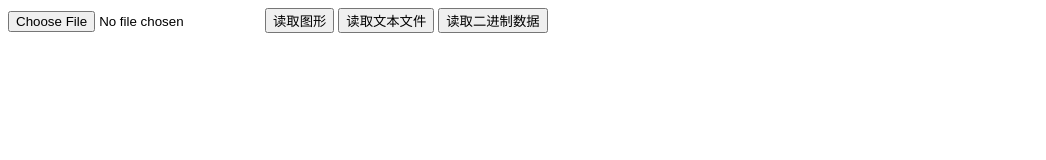
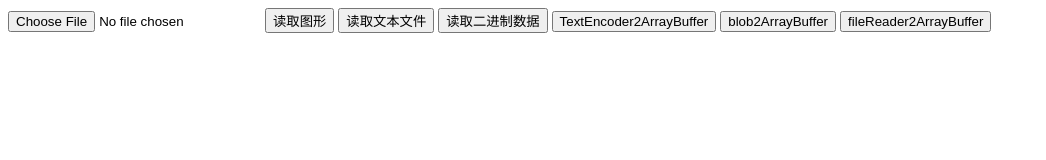
Before and after one commit to SmallTeddyTools/file-preview-js, a website: page index.html in a window 1280 px wide. Shown: the whole page, without its empty margins (0-1046 px from the left). Drawn offline with Linux system fonts and the light colour scheme.

Commit message:
fix: index html

```diff
--- a/index.html
+++ b/index.html
@@ -14,6 +14,9 @@
     <input type="button" value="读取图形" onclick="readAsDataURL()">
     <input type="button" value="读取文本文件" onclick="readAsText()">
     <input type="button" value="读取二进制数据" onclick="readAsBinaryString()">
+    <input type="button" value="TextEncoder2ArrayBuffer" onclick="TextEncoder2ArrayBuffer('hello world')">
+    <input type="button" value="blob2ArrayBuffer" onclick="blob2ArrayBuffer()">
+    <input type="button" value="fileReader2ArrayBuffer" onclick="fileReader2ArrayBuffer()">
     <div id="result"></div>
   </div>
 </body>
```
